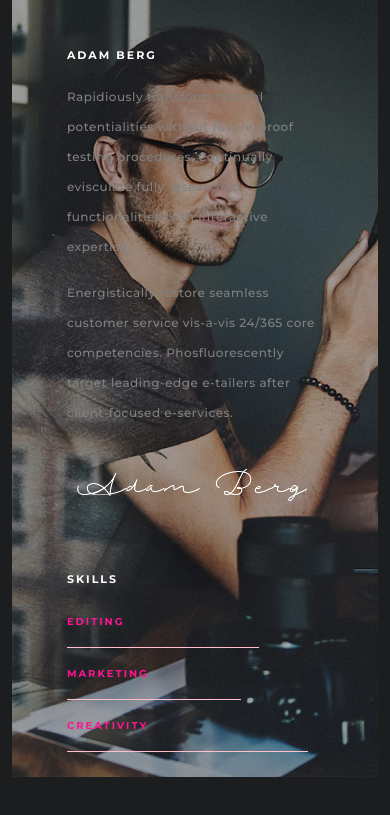
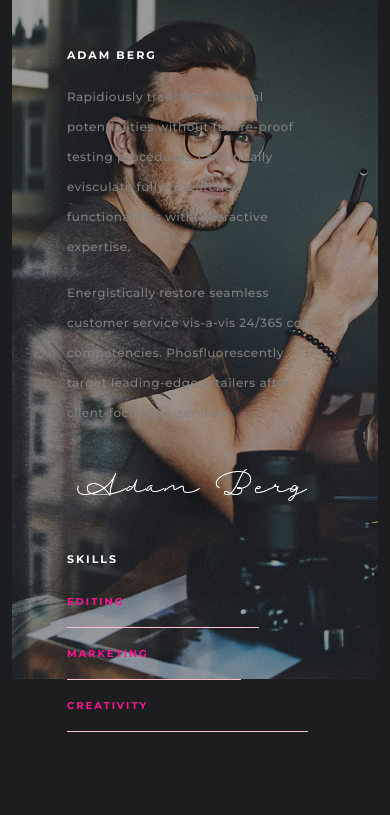
Before and after one commit to shimanto-sarkar/PhotoGallery, a plain HTML site: page about.html in a window 390 px wide. Shown: the part 121-936 px from the top of the page. After the commit the page ends 853 px from the top, so only its background shows below. Drawn offline with nearby package versions, Linux system fonts and the light colour scheme.

Commit message:
issue fix

```diff
--- a/pages/about/about.css
+++ b/pages/about/about.css
@@ -83,7 +83,7 @@ body{
     padding-top: 19%;
     padding-left: 15%;
     padding-right: 15%;
-    padding-bottom: 10%;
+    /* padding-bottom: 10%; */
 }
 #banner h3{
     font-size: 11px;
@@ -108,7 +108,7 @@ body{
     font-weight: 700;
     color: white;
     letter-spacing: 2px;
-    margin-top: 70px;
+    margin-top: 50px;
     margin-bottom: 30px;
 }
 #banner .editing_one{
@@ -215,9 +215,12 @@ body{
         background-position: center;
         background-repeat: no-repeat;
         background-size: cover;
+        height: 700px;
     }
+
     p{
         color:gray !important;
+
     }
     h4{
         color: deeppink !important;
--- a/pages/gallery/gallery.css
+++ b/pages/gallery/gallery.css
@@ -89,6 +89,7 @@ body{
 }
 #banner .img img{
     width: 100%;
+    transition: .2s ease-in-out;
 }
 #banner .img .icon{
     width: 80px;
@@ -109,6 +110,9 @@ body{
 }
 #banner .img .icon .search_icon{
     color: white;
+}
+#banner .img:hover img{
+    filter: blur(2px);
 }
 #banner .img:hover .icon{
      top: 50%;
```
